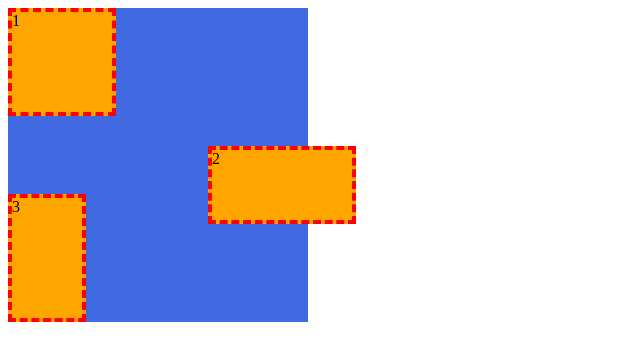
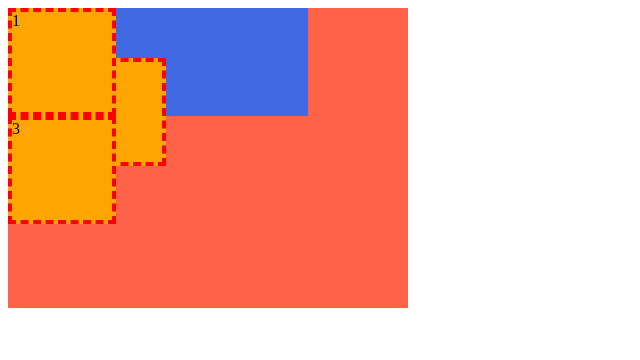
Before and after one commit to luvi-kh/fastcampus-frontend-css, a website: page sec18/index.html in a window 1280 px wide. Shown: the top 360 px of the page, without its empty margins (0-640 px from the left). Drawn offline with Linux system fonts and the light colour scheme.

Commit message:
sec18: 배치(1), 배치(2, stack)

```diff
--- a/sec18/css/main.css
+++ b/sec18/css/main.css
@@ -1,27 +1,43 @@
+body {
+    height: 3000px;
+}
+.wrap {
+    width: 400px;
+    height: 300px;
+    background-color: tomato;
+    /*position: relative;*/
+}
 .container {
     width: 300px;
     background-color: royalblue;
-    /*position: relative;*/
+    position: relative;
 }
 .container .item {
+    width: 100px;
+    height: 100px;
     border: 4px dashed red;
     background-color: orange;
 }
 .container .item:nth-child(1) {
-    width: 100px;
-    height: 100px;
+    position: relative;
+    z-index: 1;
+    /*width: 100px;
+    height: 100px;*/
 }
 .container .item:nth-child(2) {
-    width: 140px;
-    height: 70px;
-    position: relative;
-    top: 30px;
-    left: 200px;
-   /* position: absolute;
-    right: 10px;
-    bottom: 10px;*/
+    position: absolute;
+    top: 50px;
+    left: 50px;
+    /*width: 140px;
+    height: 70px;*/
+    /*position: absolute;*/
+   /* position: fixed;
+    bottom: 30px;
+    right: 60px;*/
 }
 .container .item:nth-child(3) {
-    width: 70px;
-    height: 120px;
+    z-index:1;
+    position: fixed;
+    /*width: 70px;
+    height: 120px;*/
 }
--- a/sec18/index.html
+++ b/sec18/index.html
@@ -7,10 +7,12 @@
   <link rel="stylesheet" href="./css/main.css" />
 </head>
 <body>
-<div class="container">
-  <div class="item">1</div>
-  <div class="item">2</div>
-  <div class="item">3</div>
+<div class="wrap">
+  <div class="container">
+    <div class="item">1</div>
+    <div class="item">2</div>
+    <div class="item">3</div>
+  </div>
 </div>
 </body>
 </html>
```
Also changed, not shown: README.md.
